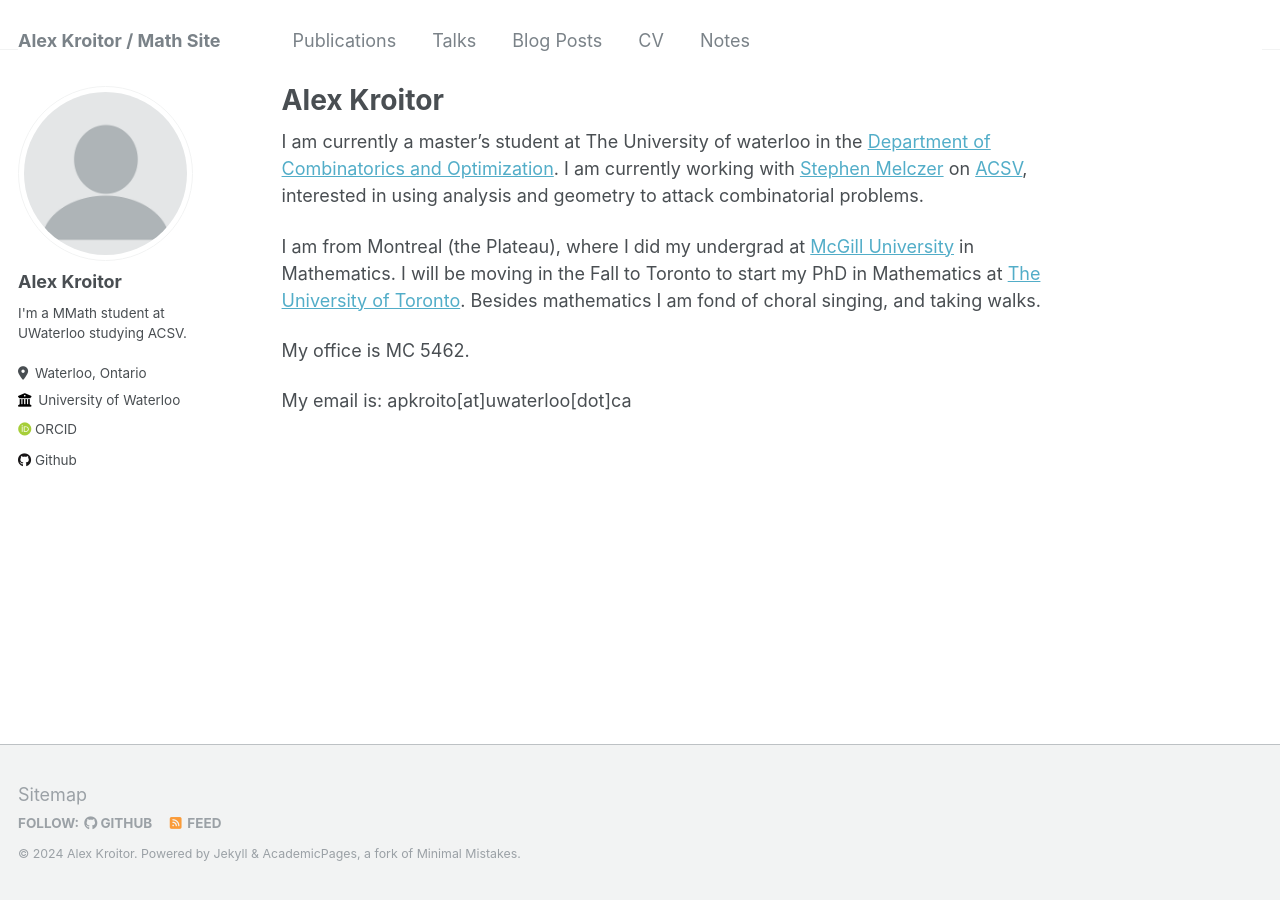
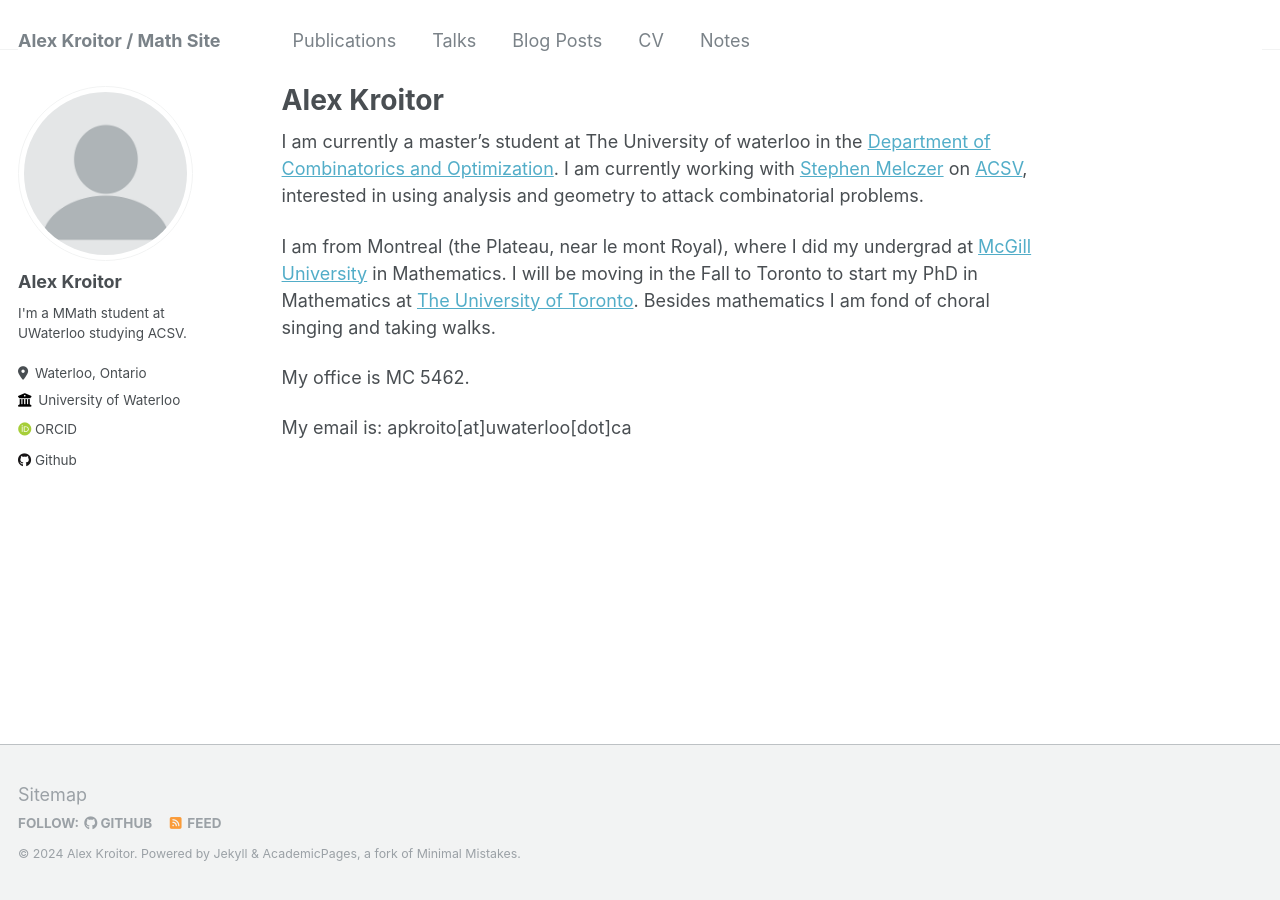
Before and after one commit to akroitor/akroitor.github.io, a Jekyll site: the page built from _pages/about.md, in a window 1280 px wide. Built offline with Jekyll 4.4.1, drawn with Linux system fonts in a browser that asks for light colours; some web fonts are replaced.

Commit message:
Update about.md

```diff
--- a/_pages/about.md
+++ b/_pages/about.md
@@ -9,7 +9,7 @@ redirect_from:
 
 I am currently a master's student at The University of waterloo in the [Department of Combinatorics and Optimization](https://uwaterloo.ca/combinatorics-and-optimization/). I am currently working with [Stephen Melczer](https://melczer.ca/) on [ACSV](https://acsvproject.com/), interested in using analysis and geometry to attack combinatorial problems.
 
-I am from Montreal (the Plateau), where I did my undergrad at [McGill University](https://www.mcgill.ca/mathstat/) in Mathematics. I will be moving in the Fall to Toronto to start my PhD in Mathematics at [The University of Toronto](https://www.mathematics.utoronto.ca/). Besides mathematics I am fond of choral singing, and taking walks.
+I am from Montreal (the Plateau, near le mont Royal), where I did my undergrad at [McGill University](https://www.mcgill.ca/mathstat/) in Mathematics. I will be moving in the Fall to Toronto to start my PhD in Mathematics at [The University of Toronto](https://www.mathematics.utoronto.ca/). Besides mathematics I am fond of choral singing and taking walks.
 
 My office is MC 5462.
 
```
